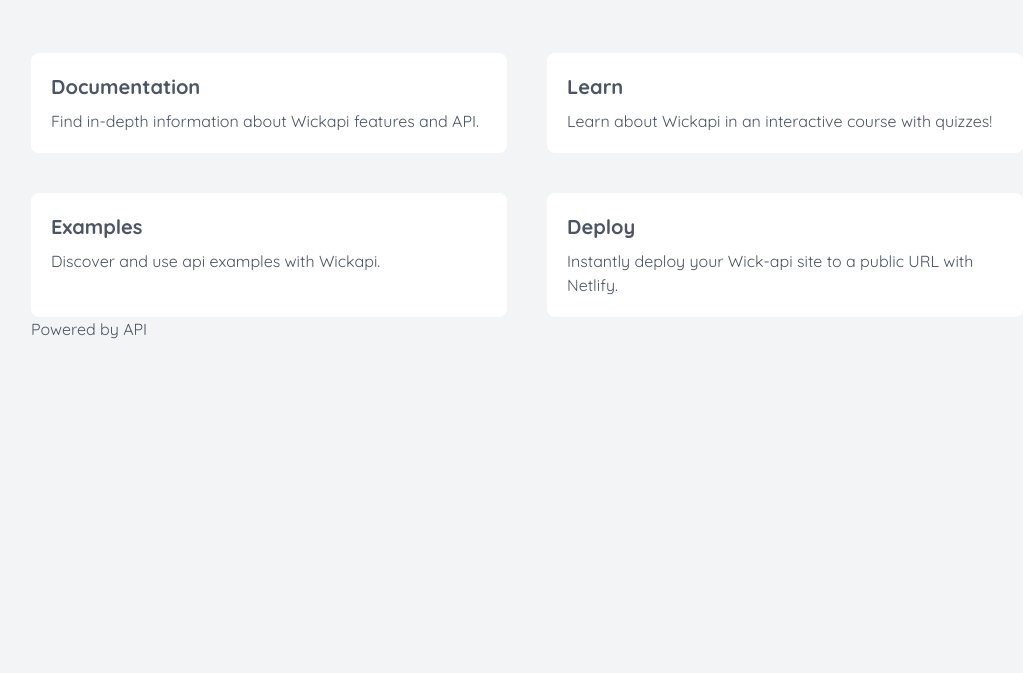
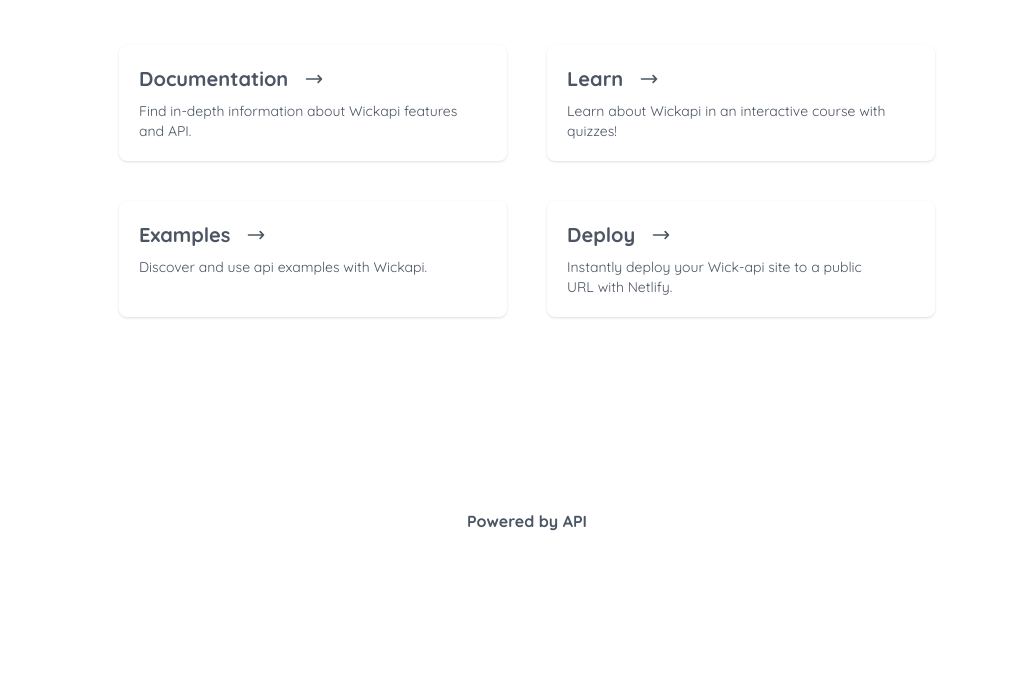
Before and after one commit to Im-Hassan-wd/wick-api, a website: page build/index.html in a window 1280 px wide. Shown: the part 127-800 px from the top of the page, without its empty margins (113-1136 px from the left). Drawn offline with Linux system fonts and the light colour scheme.

Commit message:
all done

```diff
--- a/build/index.html
+++ b/build/index.html
@@ -6,45 +6,57 @@
     <link rel="stylesheet" href="./styles.css">
     <title>Wick-api</title>
 </head>
-<body class="font-base text-gray-600 bg-gray-100">
-    <div class="flex flex-col my-5 mx-auto max-w-6xl px-20"><!-- content wrapper -->
+<body class="font-base text-gray-600">
+    <div class="flex flex-col my-5 mx-auto max-w-4xl px-10 h-4/5"><!-- content wrapper -->
       <header><!-- header -->
         <div class="text-center m-4 mb-14">
-          <h1 class="text-5xl font-bold p-2">Welcome to Wick Api</h1>
+          <h1 class="text-2xl md:text-4xl font-bold p-2">Welcome to Wick Api</h1>
           <p class="font-semibold">Get started by reading the <a>documentation</a></p>
         </div>
       </header>
       <div class=""><!-- card wrapper div -->
-        <div class="grid grid-cols-2 gap-10">
+        <div class="grid sm:grid-cols-2 gap-10">
           <!-- cards go here -->
-          <div class="bg-white p-5 rounded-lg"><!-- card -->
-            <h4 class="font-bold text-xl mb-2">
-              <a href="#">Documentation</a>
+          <div class="card"><!-- card -->
+            <h4 class="font-bold text-xl mb-2 flex">
+              <a href="#" class="mr-4">Documentation</a>
+              <svg class="w-5" xmlns="http://www.w3.org/2000/svg" class="h-6 w-6" fill="none" viewBox="0 0 24 24" stroke="currentColor" stroke-width="2">
+                <path stroke-linecap="round" stroke-linejoin="round" d="M17 8l4 4m0 0l-4 4m4-4H3" />
+              </svg>
             </h4>
-            <p>Find in-depth information about Wickapi features and API.</p>
+            <p class="max-w-xs text-sm">Find in-depth information about Wickapi features and API.</p>
           </div>
-          <div class="bg-white p-5 rounded-lg"><!-- card -->
-            <h4 class="font-bold text-xl mb-2">
-              <a href="#">Learn</a>
+          <div class="card"><!-- card -->
+            <h4 class="font-bold text-xl mb-2 flex">
+              <a href="#" class="mr-4">Learn</a>
+              <svg class="w-5" xmlns="http://www.w3.org/2000/svg" class="h-6 w-6" fill="none" viewBox="0 0 24 24" stroke="currentColor" stroke-width="2">
+                <path stroke-linecap="round" stroke-linejoin="round" d="M17 8l4 4m0 0l-4 4m4-4H3" />
+              </svg>
             </h4>
-            <p>Learn about Wickapi in an interactive course with quizzes!</p>
+            <p class="max-w-xs text-sm">Learn about Wickapi in an interactive course with quizzes!</p>
           </div>
-          <div class="bg-white p-5 rounded-lg"><!-- card -->
-            <h4 class="font-bold text-xl mb-2">
-              <a href="#">Examples</a>
+          <div class="card"><!-- card -->
+            <h4 class="font-bold text-xl mb-2 flex">
+              <a href="#" class="mr-4">Examples</a>
+              <svg class="w-5" xmlns="http://www.w3.org/2000/svg" class="h-6 w-6" fill="none" viewBox="0 0 24 24" stroke="currentColor" stroke-width="2">
+                <path stroke-linecap="round" stroke-linejoin="round" d="M17 8l4 4m0 0l-4 4m4-4H3" />
+              </svg>
             </h4>
-            <p>Discover and use api examples with Wickapi.</p>
+            <p class="max-w-xs text-sm">Discover and use api examples with Wickapi.</p>
           </div>
-          <div class="bg-white p-5 rounded-lg"><!-- card -->
-            <h4 class="font-bold text-xl mb-2">
-              <a href="#">Deploy</a>
+          <div class="card"><!-- card -->
+            <h4 class="font-bold text-xl mb-2 flex">
+              <a href="#" class="mr-4">Deploy</a>
+              <svg class="w-5" xmlns="http://www.w3.org/2000/svg" class="h-6 w-6" fill="none" viewBox="0 0 24 24" stroke="currentColor" stroke-width="2">
+                <path stroke-linecap="round" stroke-linejoin="round" d="M17 8l4 4m0 0l-4 4m4-4H3" />
+              </svg>
             </h4>
-            <p>Instantly deploy your Wick-api site to a public URL with Netlify.</p>
+            <p class="max-w-xs text-sm">Instantly deploy your Wick-api site to a public URL with Netlify.</p>
           </div>
         </div>
       </div><!-- content div -->
-      <footer>
-        <div>Powered by API</div>
+      <footer class="mt-auto text-center">
+        <div class="font-bold">Powered by API</div>
       </footer><!-- footer -->
     </div>
 </body>
```
Also changed, not shown: build/styles.css.
